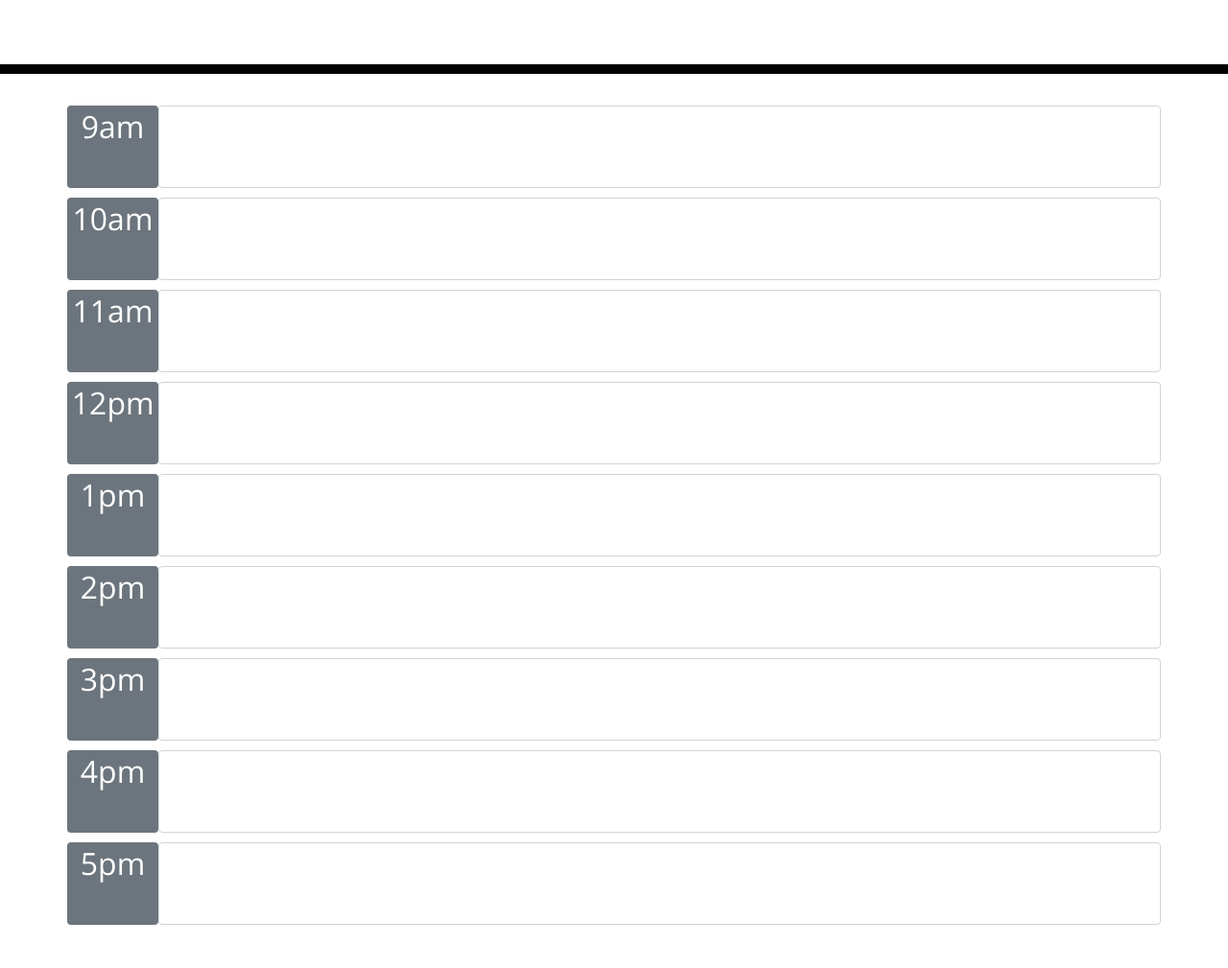
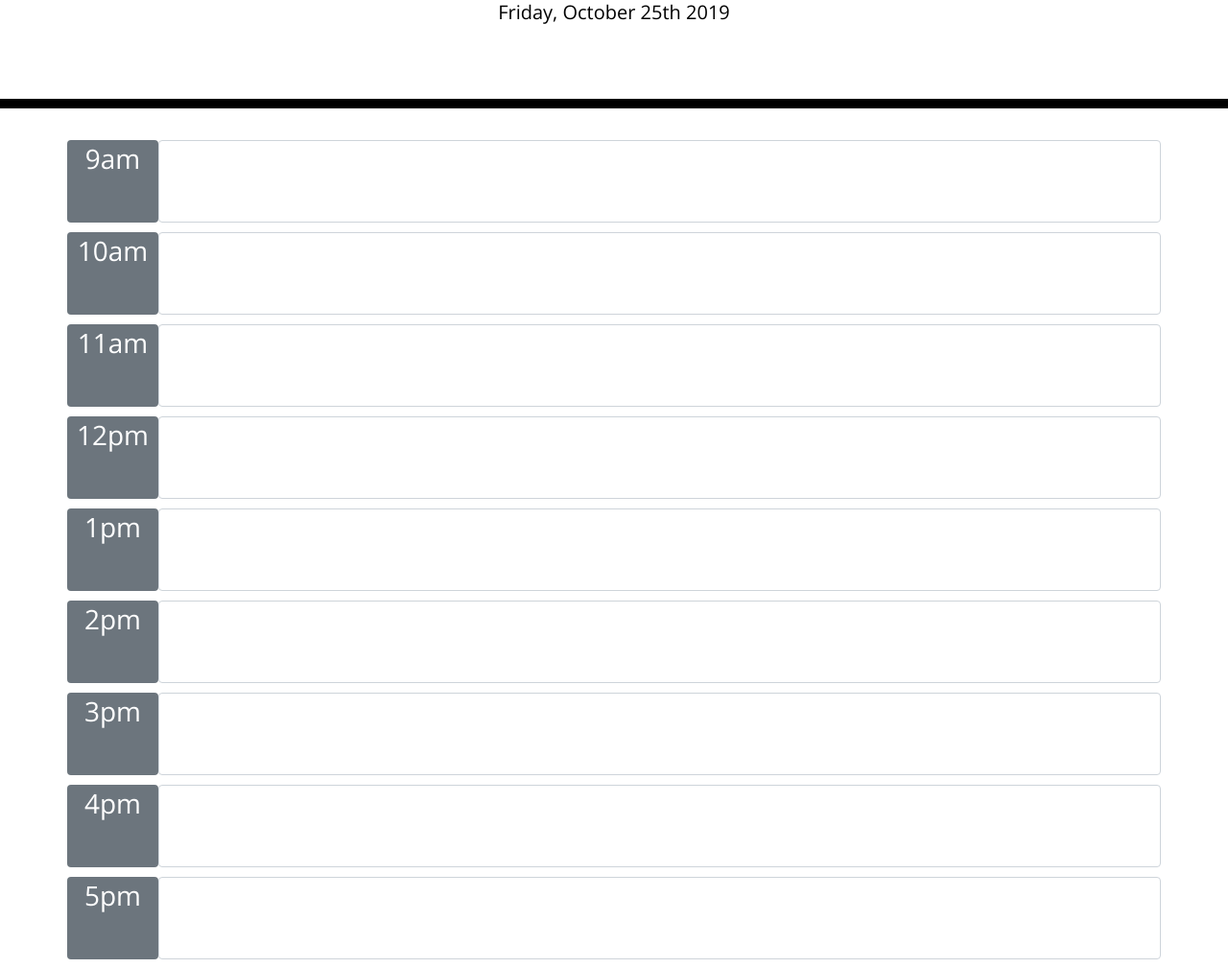
Before and after one commit to alicelouiserussell/Day-Planner, a plain HTML site: page index.html in a window 1280 px wide. Shown: the part 191-1200 px from the top of the page at 96% size. Before the commit the page ends 1164 px from the top, so only its background shows below. Drawn offline with nearby package versions, Linux system fonts and the light colour scheme.

Commit message:
changed header size and set current date with moment.js

```diff
--- a/assets/javascript/script.js
+++ b/assets/javascript/script.js
@@ -0,0 +1,3 @@
+var currentDate = $("#currentDay");
+
+currentDate.text(moment().format("dddd, MMMM Do YYYY"));
--- a/index.html
+++ b/index.html
@@ -22,72 +22,67 @@
   <div class="container">
     <div class="form-group row">
       <span class="badge badge-secondary col-md-1">
-        <h2 class="text-center mb-0">9am</h2>
+        <h3 class="text-center">9am</h3>
       </span>
       <label for="exampleFormControlTextarea1"></label>
       <textarea class="form-control col-md-11" id="exampleFormControlTextarea1" rows="3"></textarea>
     </div>
     <div class="form-group row">
       <span class="badge badge-secondary col-md-1">
-        <h2 class="text-center padding-top:2">10am</h2>
+        <h3 class="text-center">10am</h3>
       </span>
       <label for="exampleFormControlTextarea1"></label>
       <textarea class="form-control col-md-11" id="exampleFormControlTextarea1" rows="3"></textarea>
     </div>
     <div class="form-group row">
       <span class="badge badge-secondary col-md-1">
-        <h2 class="text-center padding-top:2">11am</h2>
+        <h3 class="text-center">11am</h3>
       </span>
       <label for="exampleFormControlTextarea1"></label>
       <textarea class="form-control col-md-11" id="exampleFormControlTextarea1" rows="3"></textarea>
     </div>
     <div class="form-group row">
       <span class="badge badge-secondary col-md-1">
-        <h2 class="text-center padding-top:2">12pm</h2>
+        <h3 class="text-center">12pm</h3>
       </span>
       <label for="exampleFormControlTextarea1"></label>
       <textarea class="form-control col-md-11" id="exampleFormControlTextarea1" rows="3"></textarea>
     </div>
     <div class="form-group row">
       <span class="badge badge-secondary col-md-1">
-        <h2 class="text-center padding-top:2">1pm</h2>
+        <h3 class="text-center">1pm</h3>
       </span>
       <label for="exampleFormControlTextarea1"></label>
       <textarea class="form-control col-md-11" id="exampleFormControlTextarea1" rows="3"></textarea>
     </div>
     <div class="form-group row">
       <span class="badge badge-secondary col-md-1">
-        <h2 class="text-center padding-top:2">2pm</h2>
+        <h3 class="text-center">2pm</h3>
       </span>
       <label for="exampleFormControlTextarea1"></label>
       <textarea class="form-control col-md-11" id="exampleFormControlTextarea1" rows="3"></textarea>
     </div>
     <div class="form-group row">
       <span class="badge badge-secondary col-md-1">
-        <h2 class="text-center padding-top:2">3pm</h2>
+        <h3 class="text-center">3pm</h3>
       </span>
       <label for="exampleFormControlTextarea1"></label>
       <textarea class="form-control col-md-11" id="exampleFormControlTextarea1" rows="3"></textarea>
     </div>
     <div class="form-group row">
       <span class="badge badge-secondary col-md-1">
-        <h2 class="text-center padding-top:2">4pm</h2>
+        <h3 class="text-center">4pm</h3>
       </span>
       <label for="exampleFormControlTextarea1"></label>
       <textarea class="form-control col-md-11" id="exampleFormControlTextarea1" rows="3"></textarea>
     </div>
     <div class="form-group row">
       <span class="badge badge-secondary col-md-1">
-        <h2 class="text-center padding-top:2">5pm</h2>
+        <h3 class="text-center">5pm</h3>
       </span>
       <label for="exampleFormControlTextarea1"></label>
       <textarea class="form-control col-md-11" id="exampleFormControlTextarea1" rows="3"></textarea>
     </div>
-
-
-
-
-    <!-- Timeblocks go here -->
   </div>
   <script src="https://code.jquery.com/jquery-3.4.1.min.js"></script>
   <script src="https://momentjs.com/downloads/moment.js"></script>
```
Also changed, not shown: 1 other file.
